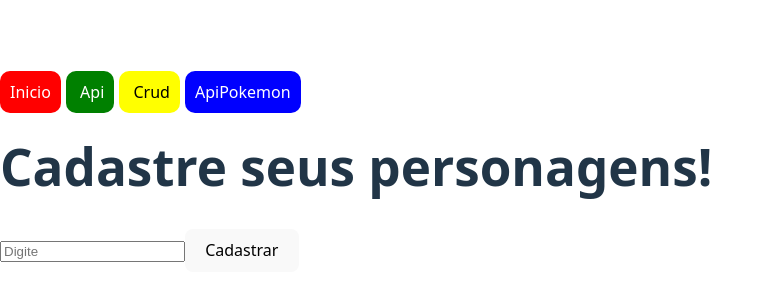
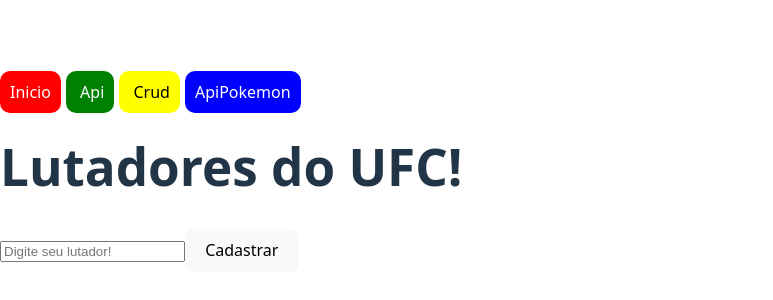
Before and after one commit to lucasriandev/Projects-React, a React (Vite) app in the folder Projects-React/meu-primeiro-projeto-react/: page /Crud in a window 1280 px wide. Shown: the part 216-516 px from the top of the page, without its empty margins (0-773 px from the left). Built offline with nearby package versions, Linux system fonts and the light colour scheme.

Commit message:
crud refeito

```diff
--- a/Projects-React/meu-primeiro-projeto-react/src/Crud.jsx
+++ b/Projects-React/meu-primeiro-projeto-react/src/Crud.jsx
@@ -1,50 +1,50 @@
 import { useState, useEffect } from "react";
 
 function Crud() {
-  const [personagem, setPersonagem] = useState(() => {
-    return JSON.parse(localStorage.getItem("personagem")) || [];
+  const [lutador, setLutador] = useState(() => {
+    return JSON.parse(localStorage.getItem("lutador")) || [];
   });
 
-  const [novoPersonagem, setNovoPersonagem] = useState("");
+  const [novoLutador, setNovoLutador] = useState("");
 
-  useEffect(
-    () => localStorage.setItem("personagem", JSON.stringify(personagem)),
-    [personagem],
-  );
+  useEffect(() => {
+    localStorage.setItem("lutador", JSON.stringify(lutador));
+  }, [lutador]);
 
   function add() {
-    if (novoPersonagem !== "") {
-      setPersonagem([...personagem, novoPersonagem]);
-      setNovoPersonagem("");
+    if (novoLutador !== "") {
+      setLutador([...lutador, novoLutador]);
+      setNovoLutador("");
     }
   }
 
   function remover(indexRemover) {
-    const novaLista = personagem.filter((i, index) => index !== indexRemover);
-    setPersonagem(novaLista);
+    const novaLista = lutador.filter((t, index) => index !== indexRemover);
+    setLutador(novaLista);
     if (novaLista.length === 0) {
-      localStorage.removeItem("personagem");
+      localStorage.removeItem("lutador");
     }
   }
 
   return (
     <div>
-      <h1>Cadastre seus personagens!</h1>
+      <h1>Lutadores do UFC!</h1>
       <input
         type="text"
-        placeholder="Digite"
-        value={novoPersonagem}
-        onChange={(e) => setNovoPersonagem(e.target.value)}
+        value={novoLutador}
+        onChange={(e) => setNovoLutador(e.target.value)}
+        placeholder="Digite seu lutador!"
       />
-
       <button onClick={add}>Cadastrar</button>
       <ul>
-        {personagem.map((item, index) => (
-          <li key={index}>
-            {item}
-            <button onClick={() => remover(index)}>🗑️</button>
-          </li>
-        ))}
+        {lutador.map((item, index) => {
+          return (
+            <li key={index}>
+              {item}
+              <button onClick={() => remover(index)}>🗑️</button>
+            </li>
+          );
+        })}
       </ul>
     </div>
   );
```
